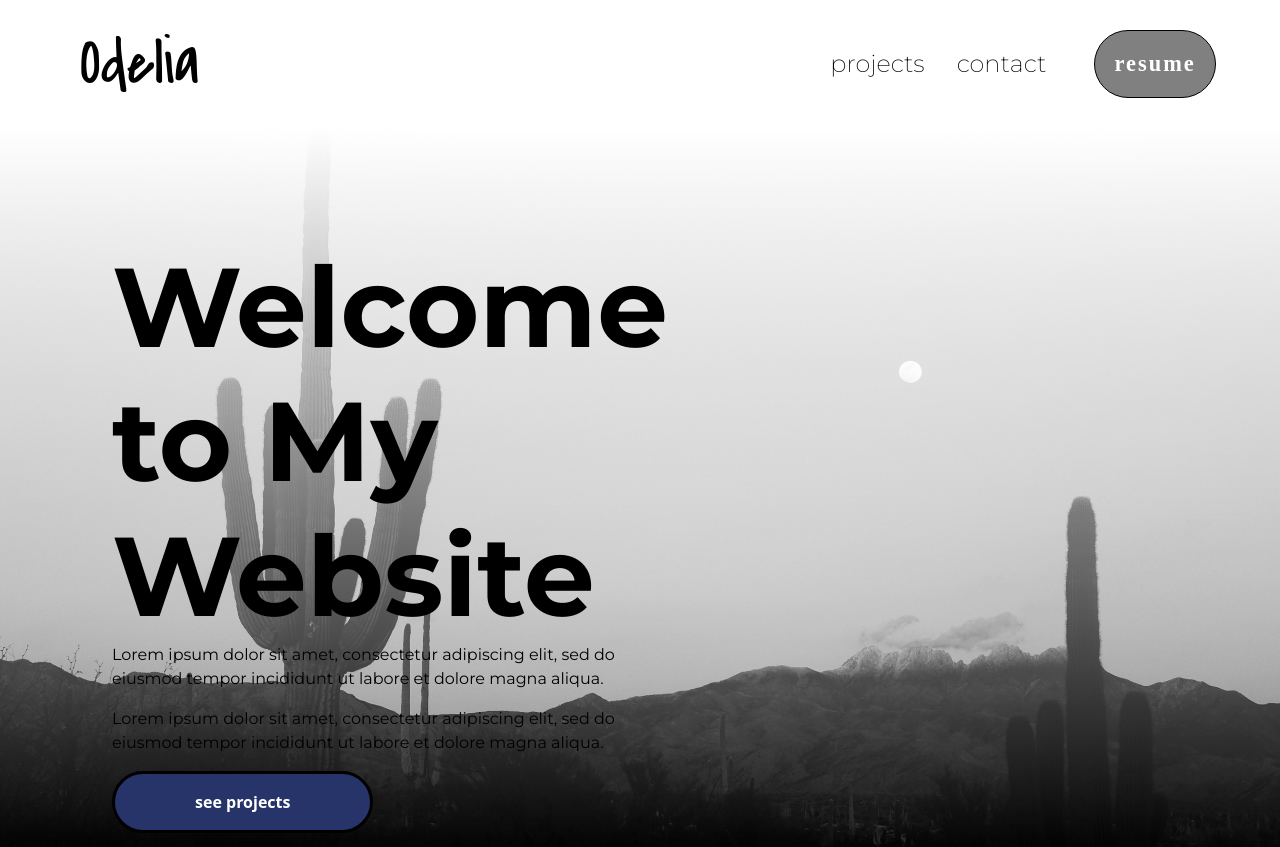
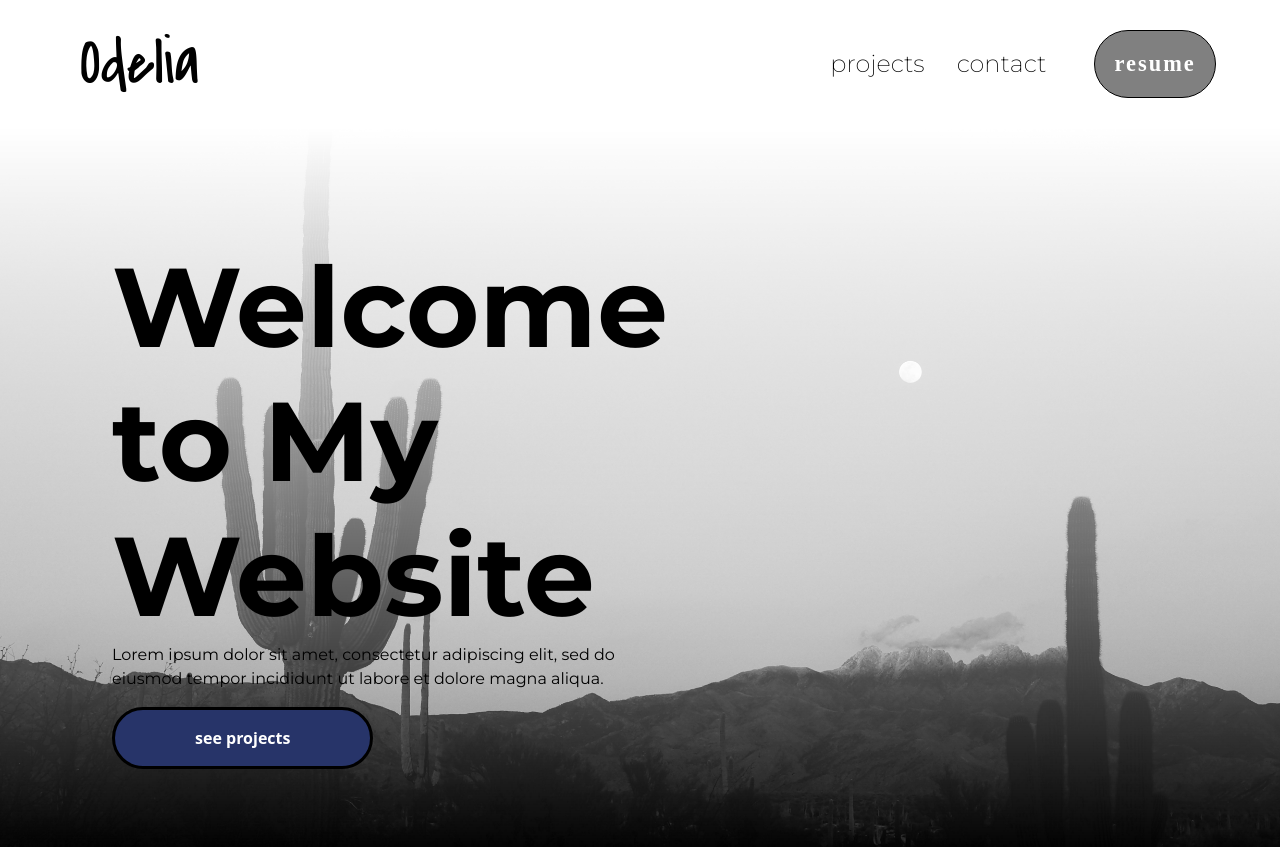
Before and after one commit to OdeliaFink/portfolio-odelia, a React (Create React App) app: page / in a window 1280 px wide. Shown: the top 847 px of the page. Built offline with nearby package versions, Linux system fonts and the light colour scheme; the HTML template or start-up script is replaced by a standard one.

Commit message:
refactor

```diff
--- a/src/components/Home/Home.jsx
+++ b/src/components/Home/Home.jsx
@@ -26,10 +26,6 @@
             Lorem ipsum dolor sit amet, consectetur adipiscing elit, sed do
             eiusmod tempor incididunt ut labore et dolore magna aliqua.
           </Description>
-          <Description>
-            Lorem ipsum dolor sit amet, consectetur adipiscing elit, sed do
-            eiusmod tempor incididunt ut labore et dolore magna aliqua.
-          </Description>
           <Link to="/projects">
             <StyledButton>see projects</StyledButton>
           </Link>
```
